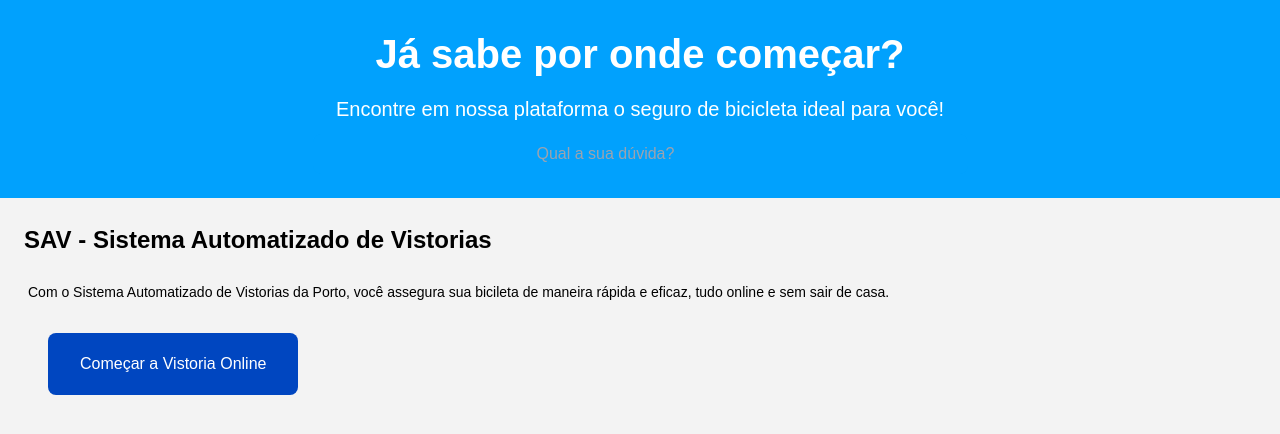
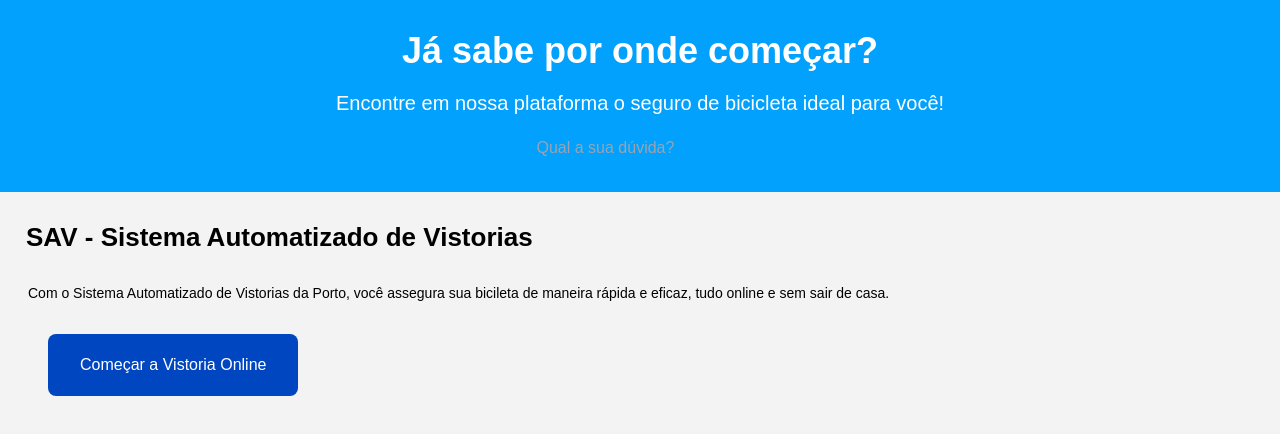
Before and after one commit to marina-cucco/savcp1, a Next.js app: page / in a window 1280 px wide. Shown: the top 434 px of the page. Built offline with nearby package versions, Linux system fonts and the light colour scheme.

Commit message:
últimas atualizações no componente novo

```diff
--- a/src/app/components/caixa-de-pergunta.js
+++ b/src/app/components/caixa-de-pergunta.js
@@ -10,7 +10,7 @@ text-align: center;
 `;
 
 const Titulo = styled.h2`
-font-size: 40px;
+font-size: 36px;
 font-weight: bold;
 `;
 
--- a/src/app/components/meu-paragrafo.js
+++ b/src/app/components/meu-paragrafo.js
@@ -3,7 +3,7 @@ import styled from 'styled-components';
 
 const Paragrafo = styled.p`
     font-size: 14px;
-    font-weight: 200;
+    font-weight: 300;
     color: #000000;
     font-family: 'Poppins', sans-serif;
     margin: 1em 1em 1em 2em;
--- a/src/app/components/meu-titulo.js
+++ b/src/app/components/meu-titulo.js
@@ -2,7 +2,7 @@
 import styled from 'styled-components';
 
 const Titulo = styled.h1`
-    font-size: 24px;
+    font-size: 26px;
     color: #000000;
     margin: 1em;
     font-family: 'Poppins', sans-serif;
```
